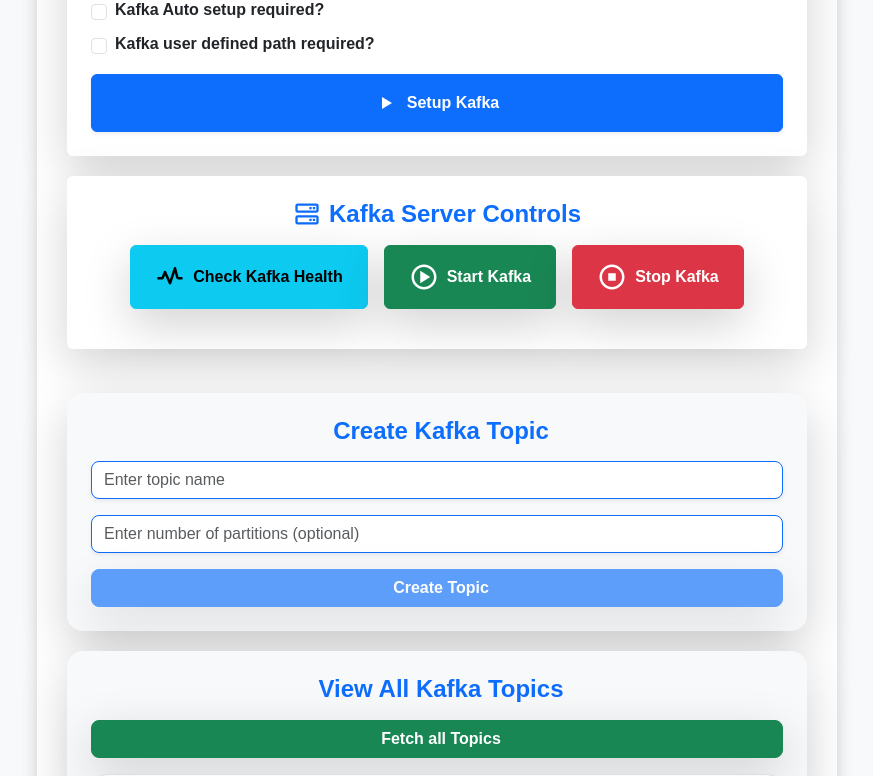
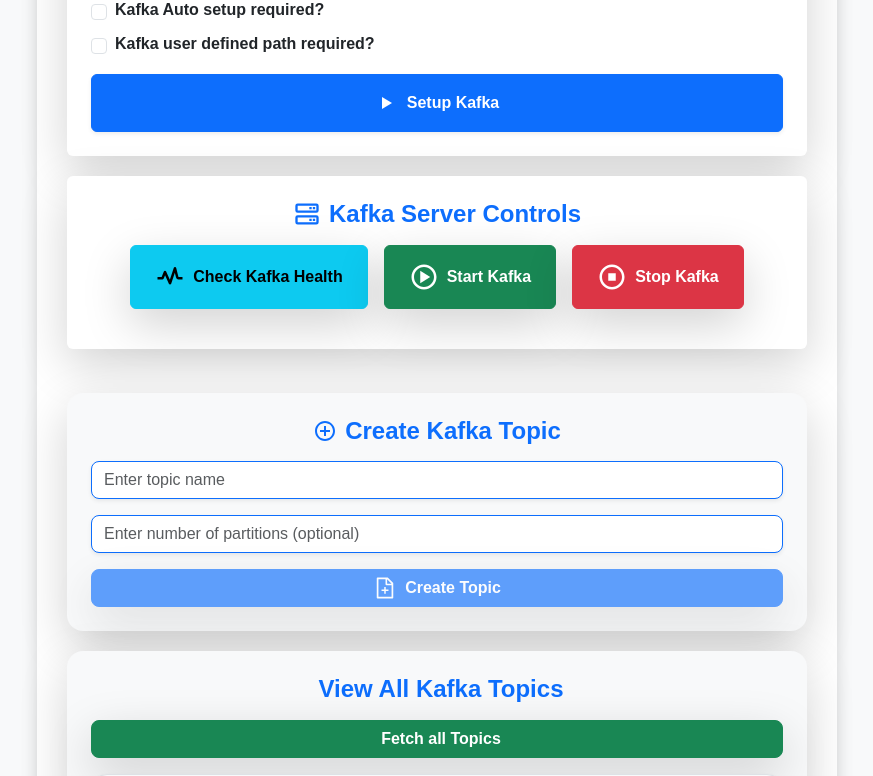
Before and after one commit to siddhantpatni0407/react-kafka-manager-ui, a React (Create React App) app: page / in a window 1280 px wide. Shown: the part 384-1160 px from the top of the page, without its empty margins (203-1076 px from the left). Built offline with nearby package versions, Linux system fonts and the light colour scheme.

Commit message:
Added icon in Create Topic
Added icon in Create Topic

```diff
--- a/src/components/KafkaControls.js
+++ b/src/components/KafkaControls.js
@@ -9,7 +9,9 @@
   BiCog,
   BiErrorCircle,
   BiPlay,
+  BiPlusCircle
 } from "react-icons/bi";
+import { AiOutlineFileAdd } from "react-icons/ai";
 
 const KafkaControls = () => {
   const [topics, setTopics] = useState([]); // State to store the list of topics
@@ -624,10 +626,10 @@
       </div>
       {/* Kafka Server Control Section - END */}
 
-      {/* Create Topic Section - START*/}
+      {/* Create Topic Section - START */}
       <div className="card shadow-lg p-4 border-0 text-center bg-light rounded-4 animate__animated animate__fadeIn">
         <h4 className="text-primary mb-3 fw-bold d-flex align-items-center justify-content-center gap-2">
-          <i className="bi bi-plus-circle fs-5"></i> Create Kafka Topic
+          <BiPlusCircle size={24} /> Create Kafka Topic
         </h4>
 
         {/* Topic Name Input */}
@@ -679,7 +681,7 @@
             </>
           ) : (
             <>
-              <i className="bi bi-file-earmark-plus"></i> Create Topic
+              <AiOutlineFileAdd size={24} /> Create Topic
             </>
           )}
         </button>
@@ -691,7 +693,7 @@
           </div>
         )}
       </div>
-      {/* Create Topic Section - END*/}
+      {/* Create Topic Section - END */}
 
       {/* View All Topics Section - START*/}
       <div className="card shadow-lg p-4 border-0 bg-light rounded-4 animate__animated animate__fadeIn">
```
